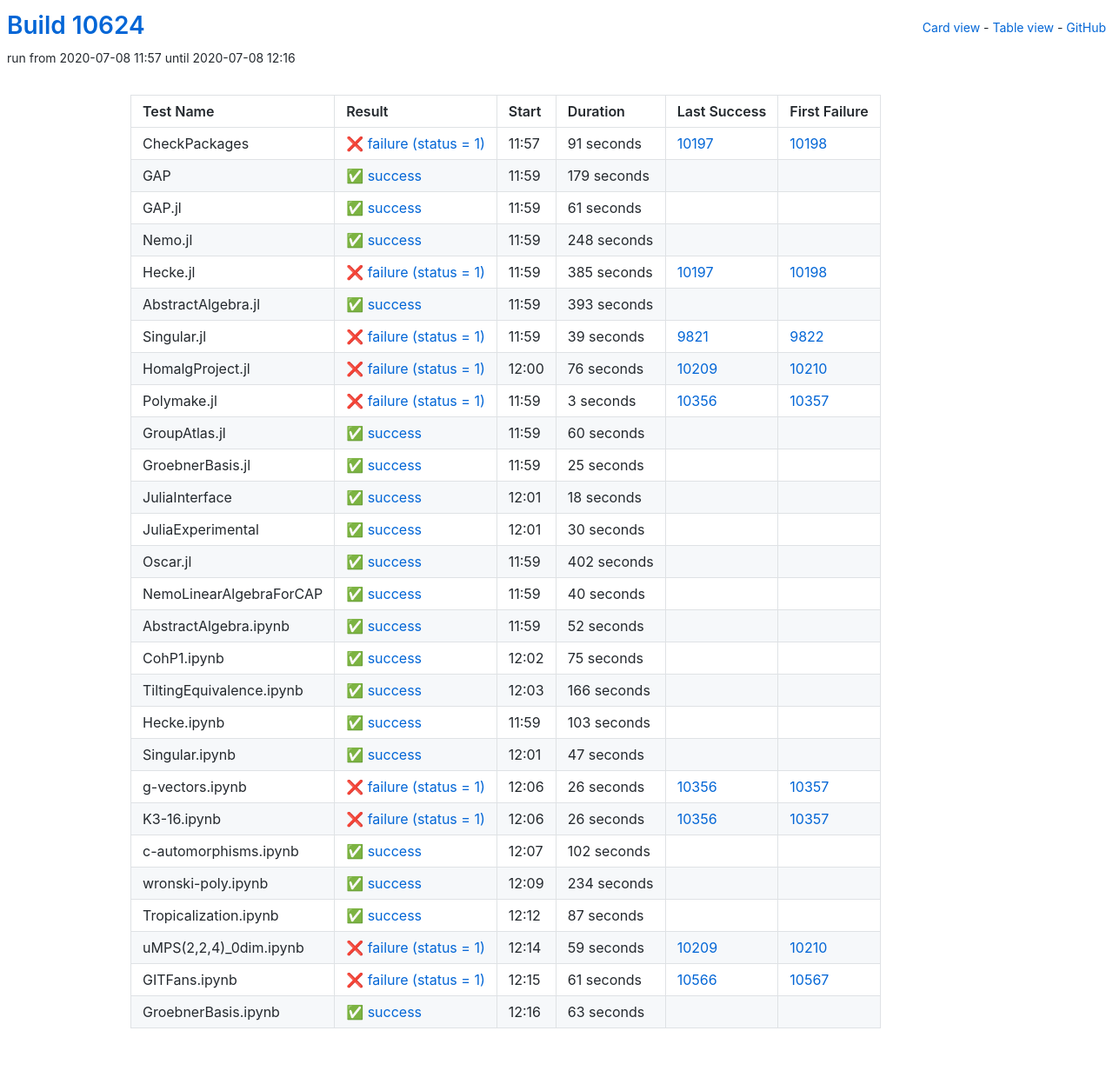
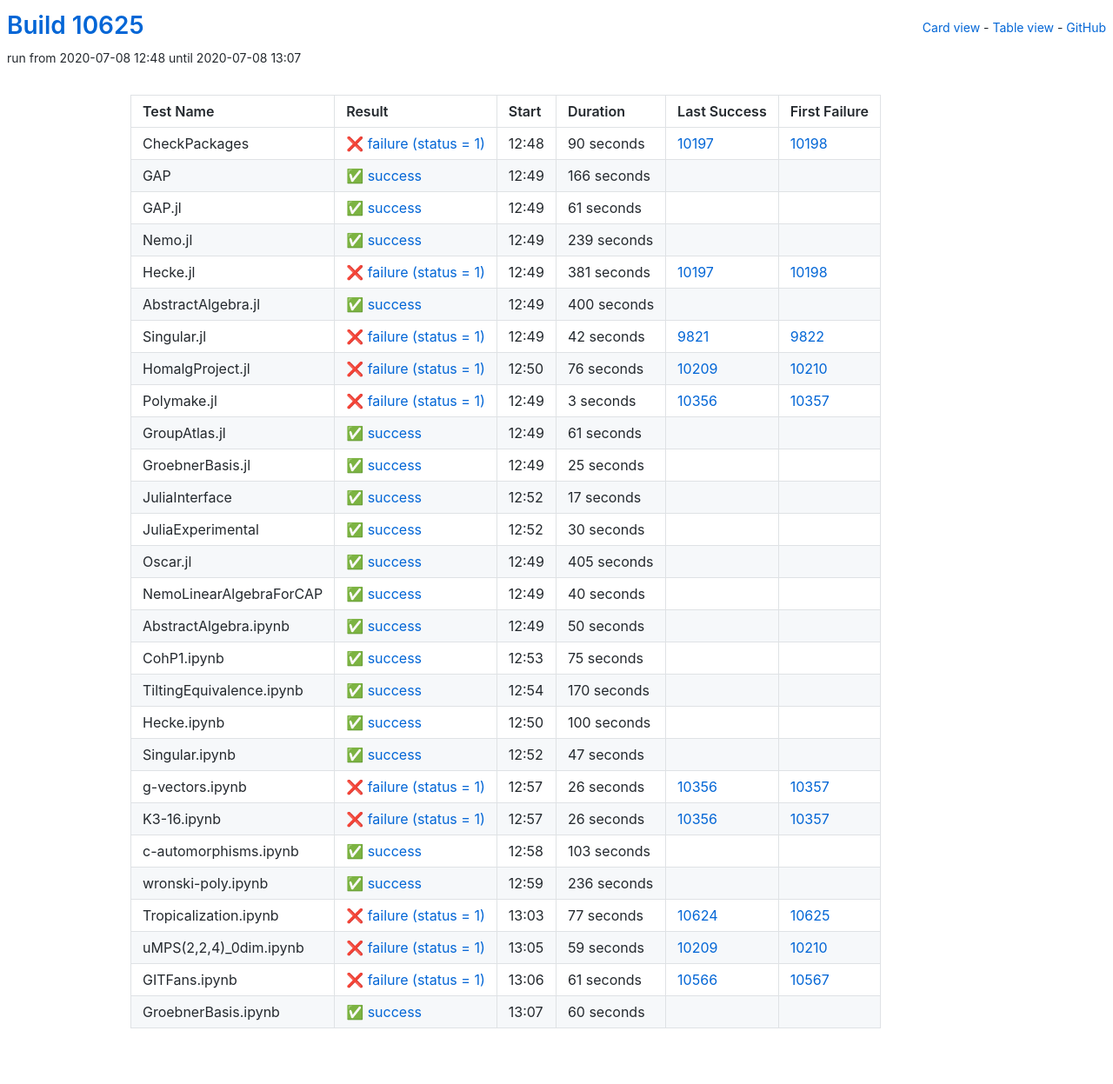
Before and after one commit to oscar-system/oscar-ci-status, a Jekyll site: the page built from table.html, in a window 1280 px wide. Shown: the whole page at 87% size. Built offline with Jekyll 4.4.1, drawn with Linux system fonts in a browser that asks for light colours.

Commit message:
Build #10625

```diff
--- a/_data/ci.yml
+++ b/_data/ci.yml
@@ -1,6 +1,6 @@
 ---
-build: 10624
-build_url: https://oscarci.mathematik.uni-kl.de/job/oscar/10624/
+build: 10625
+build_url: https://oscarci.mathematik.uni-kl.de/job/oscar/10625/
 job: oscar
 organization: oscar-system
 repo: oscar-ci-status
@@ -8,32 +8,32 @@ repourl: https://github.com/oscar-system/oscar-ci-status
 tests:
 - name: CheckPackages
   id: checkpackages
-  log: https://oscarci.mathematik.uni-kl.de/job/oscar/10624/artifact/logs/build-10624/CheckPackages.log
-  start: 2020-07-08 11:57
+  log: https://oscarci.mathematik.uni-kl.de/job/oscar/10625/artifact/logs/build-10625/CheckPackages.log
+  start: 2020-07-08 12:48
   success: false
   exitcode: 1
   status: failure
-  duration: 91
+  duration: 90
   last_success: 10197
   last_success_url: https://oscarci.mathematik.uni-kl.de/job/oscar/10197/
   first_failure: 10198
   first_failure_url: https://oscarci.mathematik.uni-kl.de/job/oscar/10198/
 - name: GAP
   id: gap
-  log: https://oscarci.mathematik.uni-kl.de/job/oscar/10624/artifact/logs/build-10624/GAP.log
-  start: 2020-07-08 11:59
+  log: https://oscarci.mathematik.uni-kl.de/job/oscar/10625/artifact/logs/build-10625/GAP.log
+  start: 2020-07-08 12:49
   success: true
   exitcode: 0
   status: success
-  duration: 179
+  duration: 166
   last_success: false
   last_success_url:
   first_failure: false
   first_failure_url:
 - name: GAP.jl
   id: gap-jl
-  log: https://oscarci.mathematik.uni-kl.de/job/oscar/10624/artifact/logs/build-10624/GAP.jl.log
-  start: 2020-07-08 11:59
+  log: https://oscarci.mathematik.uni-kl.de/job/oscar/10625/artifact/logs/build-10625/GAP.jl.log
+  start: 2020-07-08 12:49
   success: true
   exitcode: 0
   status: success
@@ -44,56 +44,56 @@ tests:
   first_failure_url:
 - name: Nemo.jl
   id: nemo-jl
-  log: https://oscarci.mathematik.uni-kl.de/job/oscar/10624/artifact/logs/build-10624/Nemo.jl.log
-  start: 2020-07-08 11:59
+  log: https://oscarci.mathematik.uni-kl.de/job/oscar/10625/artifact/logs/build-10625/Nemo.jl.log
+  start: 2020-07-08 12:49
   success: true
   exitcode: 0
   status: success
-  duration: 248
+  duration: 239
   last_success: false
   last_success_url:
   first_failure: false
   first_failure_url:
 - name: Hecke.jl
   id: hecke-jl
-  log: https://oscarci.mathematik.uni-kl.de/job/oscar/10624/artifact/logs/build-10624/Hecke.jl.log
-  start: 2020-07-08 11:59
+  log: https://oscarci.mathematik.uni-kl.de/job/oscar/10625/artifact/logs/build-10625/Hecke.jl.log
+  start: 2020-07-08 12:49
   success: false
   exitcode: 1
   status: failure
-  duration: 385
+  duration: 381
   last_success: 10197
   last_success_url: https://oscarci.mathematik.uni-kl.de/job/oscar/10197/
   first_failure: 10198
   first_failure_url: https://oscarci.mathematik.uni-kl.de/job/oscar/10198/
 - name: AbstractAlgebra.jl
   id: abstractalgebra-jl
-  log: https://oscarci.mathematik.uni-kl.de/job/oscar/10624/artifact/logs/build-10624/AbstractAlgebra.jl.log
-  start: 2020-07-08 11:59
+  log: https://oscarci.mathematik.uni-kl.de/job/oscar/10625/artifact/logs/build-10625/AbstractAlgebra.jl.log
+  start: 2020-07-08 12:49
   success: true
   exitcode: 0
   status: success
-  duration: 393
+  duration: 400
   last_success: false
   last_success_url:
   first_failure: false
   first_failure_url:
 - name: Singular.jl
   id: singular-jl
-  log: https://oscarci.mathematik.uni-kl.de/job/oscar/10624/artifact/logs/build-10624/Singular.jl.log
-  start: 2020-07-08 11:59
+  log: https://oscarci.mathematik.uni-kl.de/job/oscar/10625/artifact/logs/build-10625/Singular.jl.log
+  start: 2020-07-08 12:49
   success: false
   exitcode: 1
   status: failure
-  duration: 39
+  duration: 42
   last_success: 9821
   last_success_url: https://oscarci.mathematik.uni-kl.de/job/oscar/9821/
   first_failure: 9822
   first_failure_url: https://oscarci.mathematik.uni-kl.de/job/oscar/9822/
 - name: HomalgProject.jl
   id: homalgproject-jl
-  log: https://oscarci.mathematik.uni-kl.de/job/oscar/10624/artifact/logs/build-10624/HomalgProject.jl.log
-  start: 2020-07-08 12:00
+  log: https://oscarci.mathematik.uni-kl.de/job/oscar/10625/artifact/logs/build-10625/HomalgProject.jl.log
+  start: 2020-07-08 12:50
   success: false
   exitcode: 1
   status: failure
@@ -104,8 +104,8 @@ tests:
   first_failure_url: https://oscarci.mathematik.uni-kl.de/job/oscar/10210/
 - name: Polymake.jl
   id: polymake-jl
-  log: https://oscarci.mathematik.uni-kl.de/job/oscar/10624/artifact/logs/build-10624/Polymake.jl.log
-  start: 2020-07-08 11:59
+  log: https://oscarci.mathematik.uni-kl.de/job/oscar/10625/artifact/logs/build-10625/Polymake.jl.log
+  start: 2020-07-08 12:49
   success: false
   exitcode: 1
   status: failure
@@ -116,20 +116,20 @@ tests:
   first_failure_url: https://oscarci.mathematik.uni-kl.de/job/oscar/10357/
 - name: GroupAtlas.jl
   id: groupatlas-jl
-  log: https://oscarci.mathematik.uni-kl.de/job/oscar/10624/artifact/logs/build-10624/GroupAtlas.jl.log
-  start: 2020-07-08 11:59
+  log: https://oscarci.mathematik.uni-kl.de/job/oscar/10625/artifact/logs/build-10625/GroupAtlas.jl.log
+  start: 2020-07-08 12:49
   success: true
   exitcode: 0
   status: success
-  duration: 60
+  duration: 61
   last_success: false
   last_success_url:
   first_failure: false
   first_failure_url:
 - name: GroebnerBasis.jl
   id: groebnerbasis-jl
-  log: https://oscarci.mathematik.uni-kl.de/job/oscar/10624/artifact/logs/build-10624/GroebnerBasis.jl.log
-  start: 2020-07-08 11:59
+  log: https://oscarci.mathematik.uni-kl.de/job/oscar/10625/artifact/logs/build-10625/GroebnerBasis.jl.log
+  start: 2020-07-08 12:49
   success: true
   exitcode: 0
   status: success
@@ -140,20 +140,20 @@ tests:
   first_failure_url:
 - name: JuliaInterface
   id: juliainterface
-  log: https://oscarci.mathematik.uni-kl.de/job/oscar/10624/artifact/logs/build-10624/JuliaInterface.log
-  start: 2020-07-08 12:01
+  log: https://oscarci.mathematik.uni-kl.de/job/oscar/10625/artifact/logs/build-10625/JuliaInterface.log
+  start: 2020-07-08 12:52
   success: true
   exitcode: 0
   status: success
-  duration: 18
+  duration: 17
   last_success: false
   last_success_url:
   first_failure: false
   first_failure_url:
 - name: JuliaExperimental
   id: juliaexperimental
-  log: https://oscarci.mathematik.uni-kl.de/job/oscar/10624/artifact/logs/build-10624/JuliaExperimental.log
-  start: 2020-07-08 12:01
+  log: https://oscarci.mathematik.uni-kl.de/job/oscar/10625/artifact/logs/build-10625/JuliaExperimental.log
+  start: 2020-07-08 12:52
   success: true
   exitcode: 0
   status: success
@@ -164,20 +164,20 @@ tests:
   first_failure_url:
 - name: Oscar.jl
   id: oscar-jl
-  log: https://oscarci.mathematik.uni-kl.de/job/oscar/10624/artifact/logs/build-10624/Oscar.jl.log
-  start: 2020-07-08 11:59
+  log: https://oscarci.mathematik.uni-kl.de/job/oscar/10625/artifact/logs/build-10625/Oscar.jl.log
+  start: 2020-07-08 12:49
   success: true
   exitcode: 0
   status: success
-  duration: 402
+  duration: 405
   last_success: false
   last_success_url:
   first_failure: false
   first_failure_url:
 - name: NemoLinearAlgebraForCAP
   id: nemolinearalgebraforcap
-  log: https://oscarci.mathematik.uni-kl.de/job/oscar/10624/artifact/logs/build-10624/NemoLinearAlgebraForCAP.log
-  start: 2020-07-08 11:59
+  log: https://oscarci.mathematik.uni-kl.de/job/oscar/10625/artifact/logs/build-10625/NemoLinearAlgebraForCAP.log
+  start: 2020-07-08 12:49
   success: true
   exitcode: 0
   status: success
@@ -188,20 +188,20 @@ tests:
   first_failure_url:
 - name: AbstractAlgebra.ipynb
   id: abstractalgebra-ipynb
-  log: https://oscarci.mathematik.uni-kl.de/job/oscar/10624/artifact/logs/build-10624/AbstractAlgebra.ipynb.log
-  start: 2020-07-08 11:59
+  log: https://oscarci.mathematik.uni-kl.de/job/oscar/10625/artifact/logs/build-10625/AbstractAlgebra.ipynb.log
+  start: 2020-07-08 12:49
   success: true
   exitcode: 0
   status: success
-  duration: 52
+  duration: 50
   last_success: false
   last_success_url:
   first_failure: false
   first_failure_url:
 - name: CohP1.ipynb
   id: cohp1-ipynb
-  log: https://oscarci.mathematik.uni-kl.de/job/oscar/10624/artifact/logs/build-10624/CohP1.ipynb.log
-  start: 2020-07-08 12:02
+  log: https://oscarci.mathematik.uni-kl.de/job/oscar/10625/artifact/logs/build-10625/CohP1.ipynb.log
+  start: 2020-07-08 12:53
   success: true
   exitcode: 0
   status: success
@@ -212,32 +212,32 @@ tests:
   first_failure_url:
 - name: TiltingEquivalence.ipynb
   id: tiltingequivalence-ipynb
-  log: https://oscarci.mathematik.uni-kl.de/job/oscar/10624/artifact/logs/build-10624/TiltingEquivalence.ipynb.log
-  start: 2020-07-08 12:03
+  log: https://oscarci.mathematik.uni-kl.de/job/oscar/10625/artifact/logs/build-10625/TiltingEquivalence.ipynb.log
+  start: 2020-07-08 12:54
   success: true
   exitcode: 0
   status: success
-  duration: 166
+  duration: 170
   last_success: false
   last_success_url:
   first_failure: false
   first_failure_url:
 - name: Hecke.ipynb
   id: hecke-ipynb
-  log: https://oscarci.mathematik.uni-kl.de/job/oscar/10624/artifact/logs/build-10624/Hecke.ipynb.log
-  start: 2020-07-08 11:59
+  log: https://oscarci.mathematik.uni-kl.de/job/oscar/10625/artifact/logs/build-10625/Hecke.ipynb.log
+  start: 2020-07-08 12:50
   success: true
   exitcode: 0
   status: success
-  duration: 103
+  duration: 100
   last_success: false
   last_success_url:
   first_failure: false
   first_failure_url:
 - name: Singular.ipynb
   id: singular-ipynb
-  log: https://oscarci.mathematik.uni-kl.de/job/oscar/10624/artifact/logs/build-10624/Singular.ipynb.log
-  start: 2020-07-08 12:01
+  log: https://oscarci.mathematik.uni-kl.de/job/oscar/10625/artifact/logs/build-10625/Singular.ipynb.log
+  start: 2020-07-08 12:52
   success: true
   exitcode: 0
   status: success
@@ -248,8 +248,8 @@ tests:
   first_failure_url:
 - name: g-vectors.ipynb
   id: g-vectors-ipynb
-  log: https://oscarci.mathematik.uni-kl.de/job/oscar/10624/artifact/logs/build-10624/g-vectors.ipynb.log
-  start: 2020-07-08 12:06
+  log: https://oscarci.mathematik.uni-kl.de/job/oscar/10625/artifact/logs/build-10625/g-vectors.ipynb.log
+  start: 2020-07-08 12:57
   success: false
   exitcode: 1
   status: failure
@@ -260,8 +260,8 @@ tests:
   first_failure_url: https://oscarci.mathematik.uni-kl.de/job/oscar/10357/
 - name: K3-16.ipynb
   id: k3-16-ipynb
-  log: https://oscarci.mathematik.uni-kl.de/job/oscar/10624/artifact/logs/build-10624/K3-16.ipynb.log
-  start: 2020-07-08 12:06
+  log: https://oscarci.mathematik.uni-kl.de/job/oscar/10625/artifact/logs/build-10625/K3-16.ipynb.log
+  start: 2020-07-08 12:57
   success: false
   exitcode: 1
   status: failure
@@ -272,44 +272,44 @@ tests:
   first_failure_url: https://oscarci.mathematik.uni-kl.de/job/oscar/10357/
 - name: c-automorphisms.ipynb
   id: c-automorphisms-ipynb
-  log: https://oscarci.mathematik.uni-kl.de/job/oscar/10624/artifact/logs/build-10624/c-automorphisms.ipynb.log
-  start: 2020-07-08 12:07
+  log: https://oscarci.mathematik.uni-kl.de/job/oscar/10625/artifact/logs/build-10625/c-automorphisms.ipynb.log
+  start: 2020-07-08 12:58
   success: true
   exitcode: 0
   status: success
-  duration: 102
+  duration: 103
   last_success: false
   last_success_url:
   first_failure: false
   first_failure_url:
 - name: wronski-poly.ipynb
   id: wronski-poly-ipynb
-  log: https://oscarci.mathematik.uni-kl.de/job/oscar/10624/artifact/logs/build-10624/wronski-poly.ipynb.log
-  start: 2020-07-08 12:09
+  log: https://oscarci.mathematik.uni-kl.de/job/oscar/10625/artifact/logs/build-10625/wronski-poly.ipynb.log
+  start: 2020-07-08 12:59
   success: true
   exitcode: 0
   status: success
-  duration: 234
+  duration: 236
   last_success: false
   last_success_url:
   first_failure: false
   first_failure_url:
 - name: Tropicalization.ipynb
   id: tropicalization-ipynb
-  log: https://oscarci.mathematik.uni-kl.de/job/oscar/10624/artifact/logs/build-10624/Tropicalization.ipynb.log
-  start: 2020-07-08 12:12
-  success: true
-  exitcode: 0
-  status: success
-  duration: 87
-  last_success: false
-  last_success_url:
-  first_failure: false
-  first_failure_url:
+  log: https://oscarci.mathematik.uni-kl.de/job/oscar/10625/artifact/logs/build-10625/Tropicalization.ipynb.log
+  start: 2020-07-08 13:03
+  success: false
+  exitcode: 1
+  status: failure
+  duration: 77
+  last_success: 10624
+  last_success_url: https://oscarci.mathematik.uni-kl.de/job/oscar/10624/
+  first_failure: 10625
+  first_failure_url: https://oscarci.mathematik.uni-kl.de/job/oscar/10625/
 - name: uMPS(2,2,4)_0dim.ipynb
   id: umps-2-2-4-0dim-ipynb
-  log: https://oscarci.mathematik.uni-kl.de/job/oscar/10624/artifact/logs/build-10624/uMPS-2-2-4-_0dim.ipynb.log
-  start: 2020-07-08 12:14
+  log: https://oscarci.mathematik.uni-kl.de/job/oscar/10625/artifact/logs/build-10625/uMPS-2-2-4-_0dim.ipynb.log
+  start: 2020-07-08 13:05
   success: false
   exitcode: 1
   status: failure
@@ -320,8 +320,8 @@ tests:
   first_failure_url: https://oscarci.mathematik.uni-kl.de/job/oscar/10210/
 - name: GITFans.ipynb
   id: gitfans-ipynb
-  log: https://oscarci.mathematik.uni-kl.de/job/oscar/10624/artifact/logs/build-10624/GITFans.ipynb.log
-  start: 2020-07-08 12:15
+  log: https://oscarci.mathematik.uni-kl.de/job/oscar/10625/artifact/logs/build-10625/GITFans.ipynb.log
+  start: 2020-07-08 13:06
   success: false
   exitcode: 1
   status: failure
@@ -332,12 +332,12 @@ tests:
   first_failure_url: https://oscarci.mathematik.uni-kl.de/job/oscar/10567/
 - name: GroebnerBasis.ipynb
   id: groebnerbasis-ipynb
-  log: https://oscarci.mathematik.uni-kl.de/job/oscar/10624/artifact/logs/build-10624/GroebnerBasis.ipynb.log
-  start: 2020-07-08 12:16
+  log: https://oscarci.mathematik.uni-kl.de/job/oscar/10625/artifact/logs/build-10625/GroebnerBasis.ipynb.log
+  start: 2020-07-08 13:07
   success: true
   exitcode: 0
   status: success
-  duration: 63
+  duration: 60
   last_success: false
   last_success_url:
   first_failure: false
```
Also changed, not shown: README.md.
